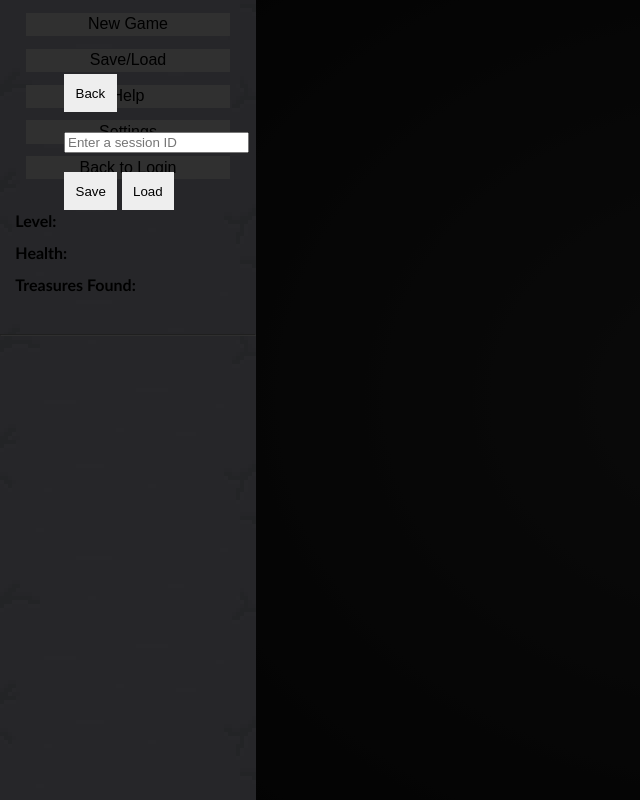
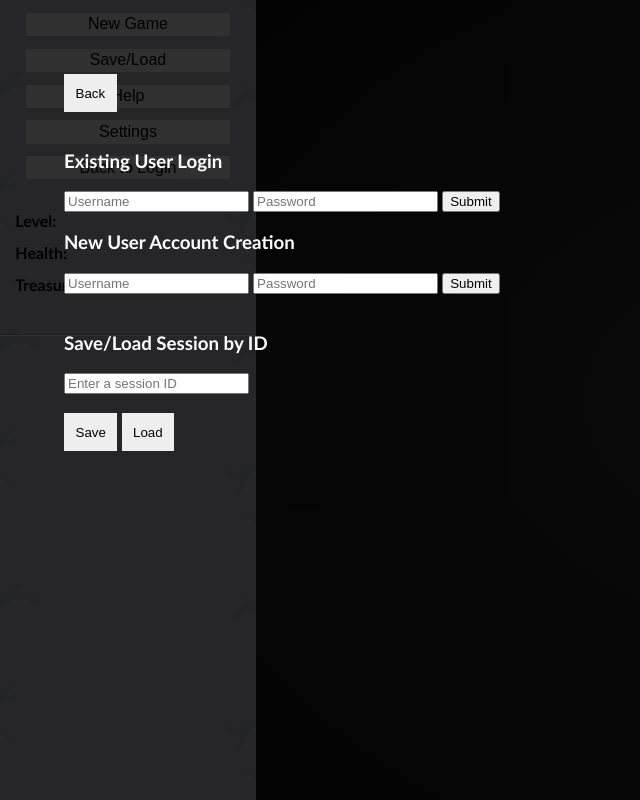
Before and after one commit to VnceGd/dungeon-proto, a plain HTML site: page game.html in a window 1280 px wide. Both pictures are taken after a click on the button "Save/Load". Shown: the whole page, without its empty margins (0-640 px from the left). Drawn offline with nearby package versions, Linux system fonts and the light colour scheme.

Commit message:
FINAL v0.3.1
The final version presented during finals week.

```diff
--- a/game.html
+++ b/game.html
@@ -10,6 +10,7 @@
 
         <link rel="stylesheet" href="stylesheets/style.css">
         <script src="scripts/interact.js"> </script>
+        <script src="scripts/login.js"></script>
     </head>
     <body>
         <div class="nav">
@@ -49,6 +50,19 @@
         <div class="modal" id="saveModal">
             <div class="modal-content">
                 <input class="btn" type="button" value="Back" onclick="closeSave()"> <br> <br>
+                <h3>Existing User Login</h3>
+                <input id="exUser" type="text" placeholder="Username">
+                <input id="exPass" type="password" placeholder="Password">
+                <input id="exLogin" type="button" value="Submit" onclick="sqlLogin()">
+
+                <h3>New User Account Creation</h3>
+                <input id="newUser" type="text" placeholder="Username">
+                <input id="newPass" type="password" placeholder="Password">
+                <input id="newLogin" type="button" value="Submit" onclick="newUser()">
+                <br>
+                <div id="output"></div>
+                <br>
+                <h3>Save/Load Session by ID</h3>
                 <input id="sessionID" type="text" placeholder="Enter a session ID">
                 <br> <br>
                 <input id="saveBtn" class="btn" type="button" value="Save" onclick="saveGame()">
--- a/scripts/login.js
+++ b/scripts/login.js
@@ -56,3 +56,96 @@ function makeUser() {
 function startGame() {
     window.location = "../game.html"
 }
+
+function sqlLogin() {
+    var usr = document.getElementById("exUser").value
+    var pass = document.getElementById("exPass").value
+    if(!usr || !pass) {
+        return
+    }
+    else {
+        var URL = 'login'
+        var iname = $("#exUser").val()
+        var ipass = $("#exPass").val()
+        params = { userID: iname, password: ipass }
+        $.ajax(URL, {
+            type: "POST",
+            url: URL,
+            data: params,
+            datatype: "html",
+            success: function(msg) {
+                if(msg.length <= 0) {
+                    document.getElementById("output").innerHTML = "Password does not match."
+                    return
+                }
+                else if(msg.length > 0) {
+                document.getElementById("output").innerHTML = "Session found: " + msg
+                    var URL = 'load?id=' + msg
+                    $.ajax(URL, {
+                        type: "GET",
+                        url: URL,
+                        datatype: "jsonp",
+                        success: function(msg) {
+                            if(msg == 'err') {
+                                document.getElementById("saveMsg").innerHTML = "Could not load game."
+                                return
+                            }
+                            var dat = msg.split(' ')
+                            playerPos = dat[0]
+                            var pos = playerPos.split(',')
+                            playerPosX = parseInt(pos[0])
+                            playerPosY = parseInt(pos[1])
+                            level = parseInt(dat[1])
+                            playerHealth = parseInt(dat[2])
+                            MAXHEALTH = parseInt(dat[3])
+                            gold = parseInt(dat[4])
+                            inProgress = true
+
+                            var board = msg
+                            var str = ''
+                            for(var i = 0; i < boardLen; i++) {
+                                str += '<tr>'
+                                for(var j = 0; j < boardLen; j++) {
+                                    var tid = board[i][j]
+                                    str += '<td id="(' + i + ',' + j + ')"> </td>'
+                                }
+                                str += '</tr>'
+                            }
+                            document.getElementById("board").innerHTML = str
+                            setPlayer()
+                            visitTile()
+                            document.getElementById("board").style.opacity = 1;
+                            document.getElementById('reset').style.display = "inline"
+                            document.getElementById('new').style.display = "none"
+                            updateText()
+                            updateTiles()
+                            console.log("Game loaded.")
+                            return
+                        },
+                        error: function() {
+                            document.getElementById("saveMsg").innerHTML = "Could not load game."
+                            console.log("Error during load.")
+                        }
+                    })
+                }
+            }
+        })
+    }
+}
+
+function newUser() {
+    var URL = 'newUser'
+    var iname = $("#newUser").val()
+    var ipass = $("#newPass").val()
+    params = { userID: iname, password: ipass }
+
+    $.ajax({
+        type: "POST",
+        url: URL,
+        data: params,
+        datatype: "html",
+        success: function(msg) {
+            document.getElementById("output").innerHTML = msg
+        }
+    })
+}
```
Also changed, not shown: login.html (+3 -2 lines), scripts/server.js (+52 -0 lines).
